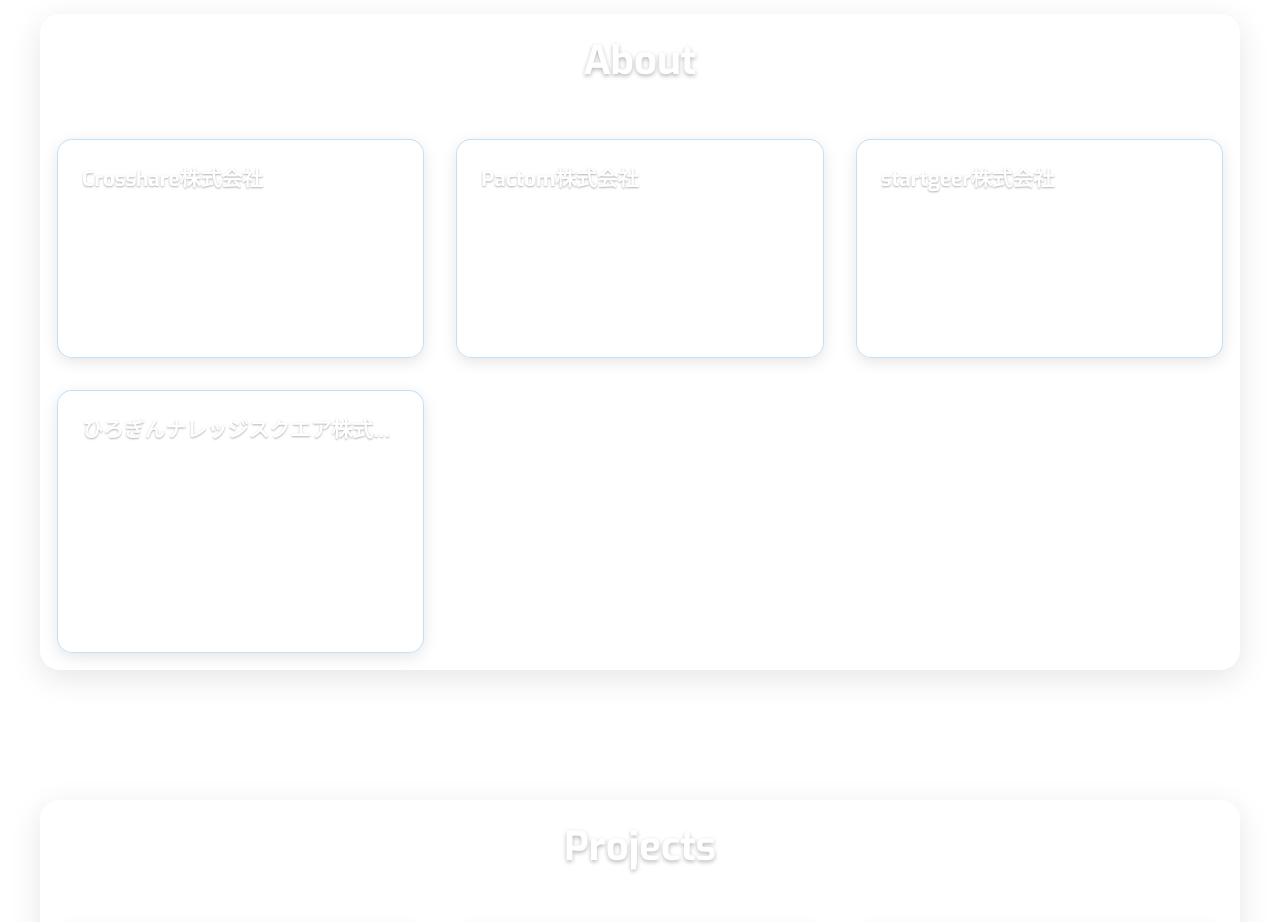
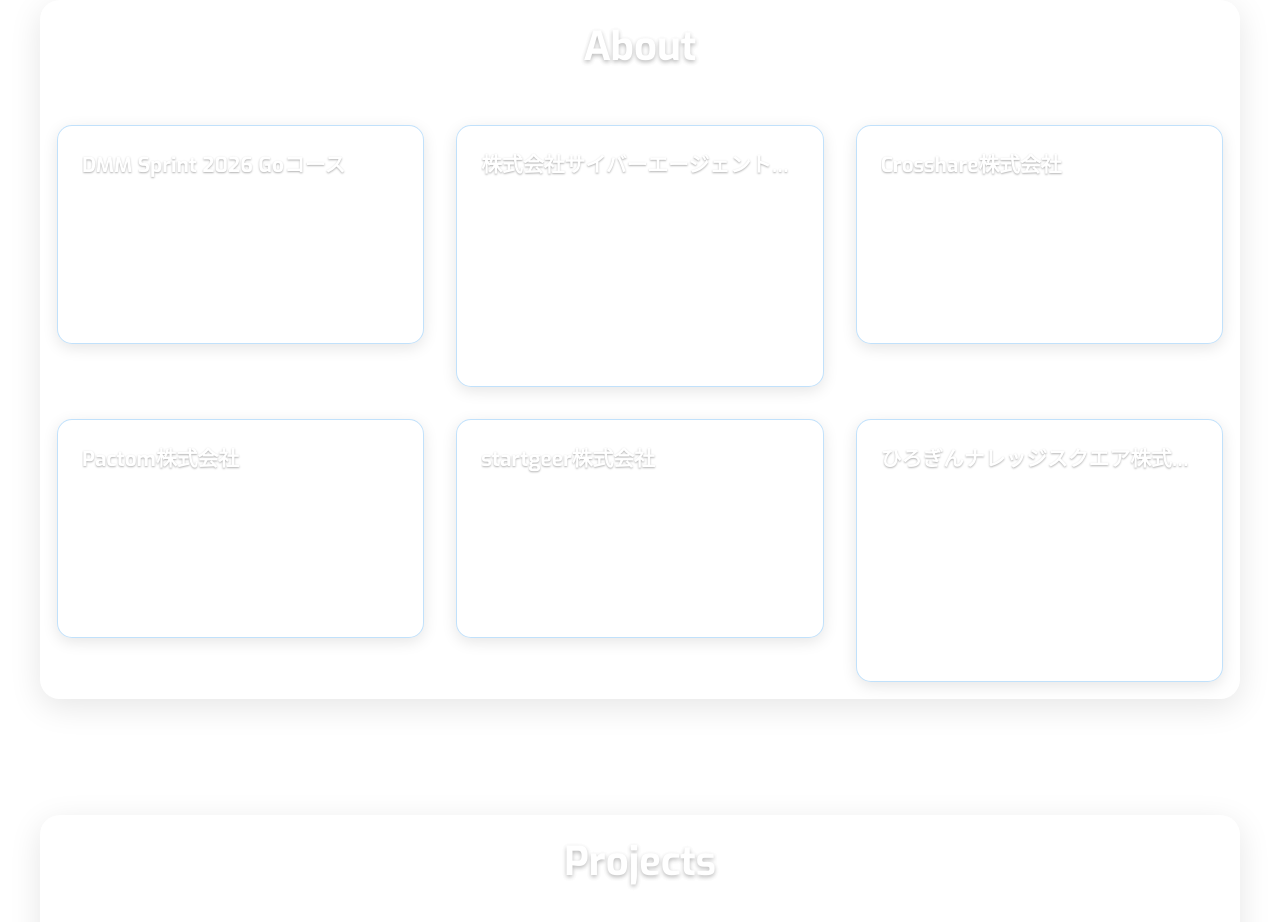
Before and after one commit to SomaKawamura-StartGear/Portfolio, a React (Vite) app: page / in a window 1280 px wide. Shown: the part 900-1822 px from the top of the page. Built offline with nearby package versions, Linux system fonts and the light colour scheme.

Commit message:
Update AboutData.ts

```diff
--- a/src/data/AboutData.ts
+++ b/src/data/AboutData.ts
@@ -5,6 +5,17 @@ export interface AboutData {
 }
 
 export const AboutData: AboutData[] = [
+    {
+        title: "DMM Sprint 2026 Goコース",
+        limit_date: "2026/08/03 ~ 2026/08/07",
+        description:
+            "DMM株式会社の短期インターンに参加<br />Go言語・オニオンアーキテクチャ・DDDを学び、SNSアプリ「Yatter」をチーム開発",
+    },
+    {
+        title: "株式会社サイバーエージェント（1dayインターン）",
+        limit_date: "2026/06/27",
+        description: "マルチテナントなシステムを設計",
+    },
     {
         title: "Crosshare株式会社",
         limit_date: "2024/04 ~ 2024/12",
```
